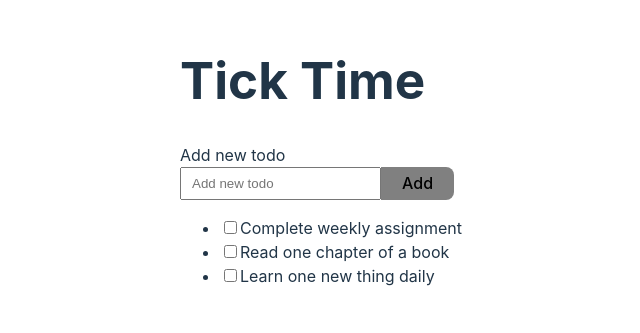
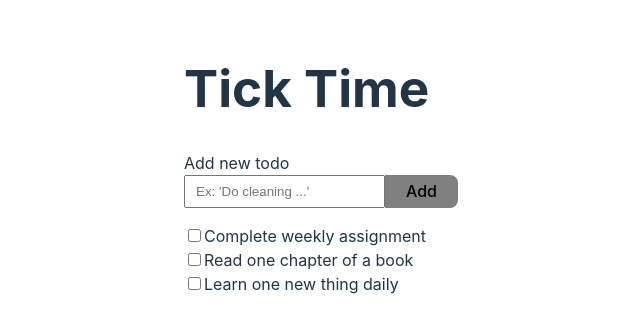
Before and after one commit to rezahedi/ticktime, a React (Vite) app: page / in a window 1280 px wide. Shown: the part 239-572 px from the top of the page, without its empty margins (319-959 px from the left). Built offline with nearby package versions, Linux system fonts and the light colour scheme.

Commit message:
Use divs instead of ul list

```diff
--- a/src/components/Todo/AddNew.jsx
+++ b/src/components/Todo/AddNew.jsx
@@ -13,7 +13,7 @@ function AddNew({ onAddNew }) {
     <form className="add-new" onSubmit={handleFormSubmission}>
       <label htmlFor="myInput">Add new todo</label>
       <div>
-        <input id="myInput" type="text" placeholder="Add new todo" />
+        <input id="myInput" type="text" placeholder="Ex: 'Do cleaning ...'" />
         <button type="submit">Add</button>
       </div>
     </form>
--- a/src/components/Todo/Item.jsx
+++ b/src/components/Todo/Item.jsx
@@ -2,12 +2,12 @@
 /* eslint-disable react/prop-types */
 function Item({ todoItem }) {
   return (
-    <li>
+    <div>
       <label>
         <input type="checkbox" />
         {todoItem.title}
       </label>
-    </li>
+    </div>
   )
 }
 
--- a/src/components/Todo/List.jsx
+++ b/src/components/Todo/List.jsx
@@ -4,11 +4,11 @@ import todoList from './dummyData'
 function List() {
 
   return (
-    <ul>
+    <div>
       {todoList.map(item => (
         <Item key={item.id} todoItem={item} />
       ))}
-    </ul>
+    </div>
   )
 }
 
```
